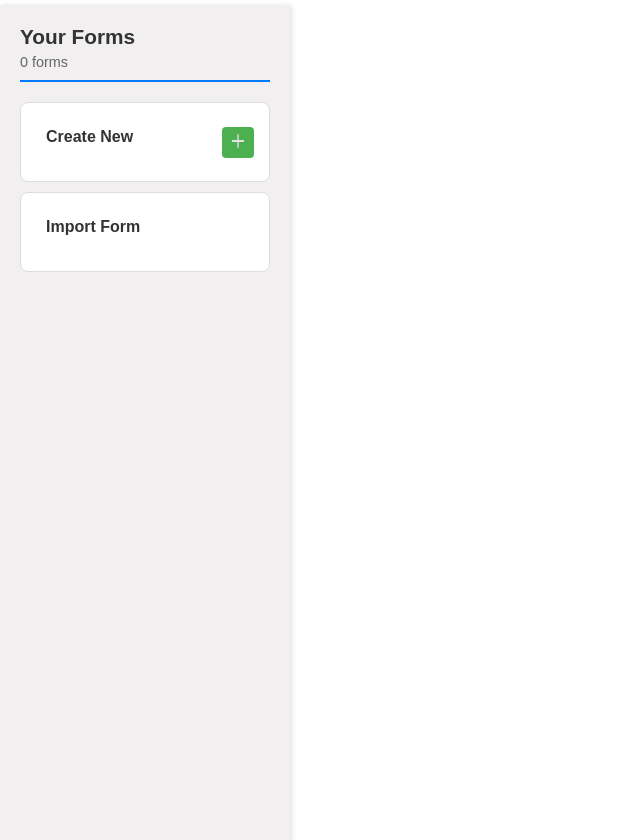
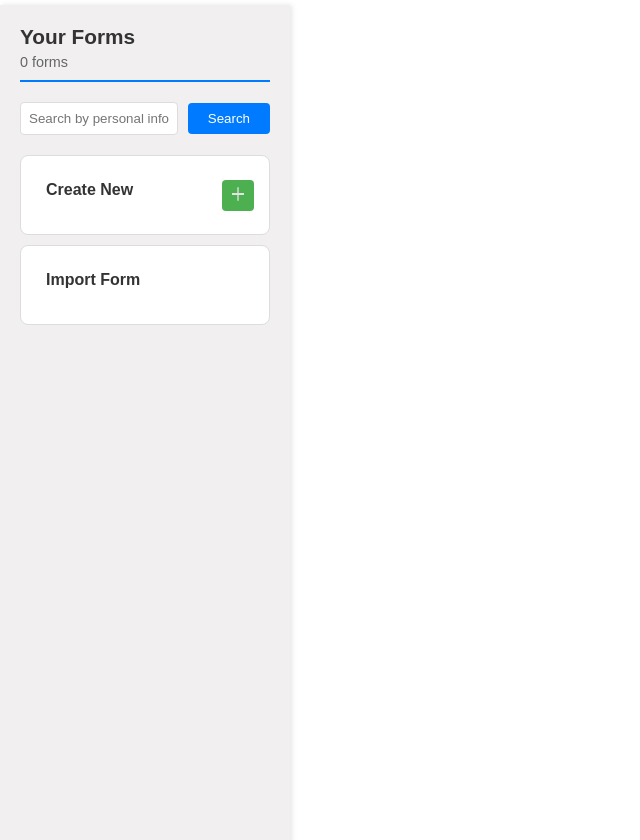
Before and after one commit to Gabrielkaos/PDS_SYSTEM_DJANGO, a Django app: page / in a window 1280 px wide. Shown: the part 80-920 px from the top of the page, without its empty margins (0-640 px from the left). Run offline with Django 4.2, Linux system fonts and the light colour scheme; the visitor is signed in with stand-in values (Sample User, id 1); data that the repository does not hold is empty.

Commit message:
added search

```diff
--- a/pds_app/forms.py
+++ b/pds_app/forms.py
@@ -8,7 +8,7 @@ class ImportForm(forms.Form):
 class OtherInformationForm(forms.ModelForm):
     class Meta:
         model = OtherInformation
-        fields = '__all__'  # Include all fields from the model
+        fields = '__all__'
         exclude = ['date_accomplished', 'user']
         widgets = {
             'with_third_degree': forms.Select(),
@@ -59,12 +59,6 @@ class EducationalBackgroundForm(forms.ModelForm):
         }
     def __init__(self, *args, **kwargs):
         super().__init__(*args, **kwargs)
-        # # Make all fields required
-        # for field_name, field in self.fields.items():
-        #     field.required = True
-        #     # Optionally, add 'required' attribute to widgets for frontend validation
-        #     if hasattr(field.widget.attrs, 'required'):
-        #         field.widget.attrs['required'] = 'required'
         pass
 
 class PersonalInformationForm(forms.ModelForm):
--- a/pds_app/static/pds_app/css/logout.css
+++ b/pds_app/static/pds_app/css/logout.css
@@ -1,4 +1,4 @@
-/* Simple Logout Styles */
+
 .logout-section {
     position: absolute;
     top: 40px;
--- a/pds_app/static/pds_app/css/modal.css
+++ b/pds_app/static/pds_app/css/modal.css
@@ -1,6 +1,4 @@
-/* ===========================
-   Modal Base
-=========================== */
+
 .modal {
     position: fixed;
     top: 0;
@@ -8,7 +6,7 @@
     width: 100%;
     height: 100%;
     background: rgba(0,0,0,0.5);
-    display: none; /* hidden by default */
+    display: none;
     align-items: center;
     justify-content: center;
     z-index: 1000;
@@ -21,9 +19,7 @@
     width: 100vw;
 }
 
-/* ===========================
-   Modal Content Box
-=========================== */
+
 .modal-content,
 .file-upload-content {
     background: white;
@@ -41,9 +37,7 @@
     position: relative;
 }
 
-/* ===========================
-   Close Button
-=========================== */
+
 .close {
     position: absolute;
     top: 10px;
@@ -58,9 +52,7 @@
     color: #dc3545;
 }
 
-/* ===========================
-   Form inside Modal
-=========================== */
+
 .modal-content form,
 .file-upload-content form {
     display: flex;
@@ -95,9 +87,7 @@
     color: #999;
 }
 
-/* ===========================
-   Buttons
-=========================== */
+
 .modal-content button,
 .file-upload-content button {
     padding: 12px 16px;
@@ -117,9 +107,7 @@
     box-shadow: 0 2px 6px rgba(0,0,0,0.2);
 }
 
-/* ===========================
-   Open Modal Button
-=========================== */
+
 .open-modal-button {
     background-color: #4CAF50;
     color: white;
@@ -133,22 +121,3 @@
 .open-modal-button:hover {
     background-color: #36c823;
 }
-
-/* ===========================
-   Responsive
-=========================== */
-@media (max-width: 768px) {
-    .modal-content,
-    .file-upload-content {
-        max-width: 90%;
-        padding: 15px;
-    }
-}
-
-@media (max-width: 425px) {
-    .modal-content,
-    .file-upload-content {
-        width: 85%;
-        padding: 15px;
-    }
-}
--- a/pds_app/static/pds_app/css/style.css
+++ b/pds_app/static/pds_app/css/style.css
@@ -1,3 +1,40 @@
+/*
+Search
+
+
+*/
+.search-section{
+    margin-bottom: 20px;
+}
+
+.search-section form{
+    display: flex;
+    gap: 10px;
+    align-items: center;
+}
+
+.search-section input{
+    flex: 1;
+    padding: 8px;
+    border: 1px solid #ddd;
+    border-radius: 4px;
+    width: 30px;
+}
+
+.search-section button{
+    padding: 8px 20px;
+    background: #007bff;
+    color: white;
+    border: none;
+    border-radius: 4px;
+    cursor: pointer;
+}
+
+.search-section p{
+    margin-top: 10px;
+    color: #666;
+}
+
 /*
 Errors
 
@@ -32,11 +69,6 @@ Errors
     border: 1px solid #bee5eb;
 }
 
-/*
-*/
-
-
-
 
 /*
 edit_form.html
@@ -69,9 +101,7 @@ edit_form.html
 .cancel-btn:hover {
     background: #545b62;
 }
-/*
 
-*/
 
 
 /*
@@ -233,13 +263,6 @@ all_forms.html
 }
 
 
-/*
-*/
-
-
-
-
-
 
 .modal {
     position: fixed;
@@ -285,18 +308,6 @@ body {
     font-family: Arial, sans-serif;
 }
 
-/* header {
-    background-color: #333;
-    color: white;
-    padding: 10px 20px;
-    position: fixed;
-    margin-bottom: 85px;
-    top: 0;
-    left: 0;
-    width: 100%;
-    z-index: 1000;
-    text-align: center;
-} */
 header {
     background-color: #333;
     color: white;
@@ -376,9 +387,9 @@ header p a {
 }
 
 .sidebar a.disabled-link {
-    color: #aaa; /* Faded color to indicate disabled state */
+    color: #aaa;
     cursor: not-allowed;
-    pointer-events: none; /* Prevent clicking */
+    pointer-events: none;
     text-decoration: none;
 }
 
@@ -389,8 +400,7 @@ header p a {
     padding: 20px;
 }
 
-/* Personal Info Form*/
-/* General Form Styles */
+
 .general-form {
     max-width: fit-content;
     margin: 0 auto;
@@ -407,20 +417,20 @@ header p a {
 .general-form table input,
 .general-form table select,
 .general-form table textarea {
-  width: 100%;           /* fill their cell */
-  box-sizing: border-box; /* ensures padding/border don’t expand width */
-  min-width: 0;           /* allows shrinking when table shrinks */
+  width: 100%;
+  box-sizing: border-box;
+  min-width: 0;
 }
 
 
 .general-form table {
   width: 100%;
-  table-layout: fixed; /* forces cells to respect available width */
+  table-layout: fixed;
   word-wrap: break-word;
 }
 
 
-/* Fieldset and Legend */
+
 fieldset {
     margin-bottom: 20px;
     padding: 15px;
@@ -435,7 +445,7 @@ legend {
     padding: 0 10px;
 }
 
-/* Form Rows */
+
 .form-row {
     display: flex;
     flex-direction: column;
@@ -458,7 +468,7 @@ legend {
     /* width: 100%; */
 }
 
-/* Buttons */
+
 .submit-btn {
     display: inline-block;
     padding: 10px 20px;
@@ -493,7 +503,6 @@ legend {
     box-shadow: 0 4px 6px rgba(0, 0, 0, 0.1);
 }
 
-/* Table design */
 .main-table {
     width: 100%;
     border-collapse: collapse;
@@ -528,7 +537,7 @@ td select {
 }
 
 
-/* Button Styling */
+
 
 .add-row-btn{
     margin-top:10px;
--- a/pds_app/static/pds_app/js/modal.js
+++ b/pds_app/static/pds_app/js/modal.js
@@ -5,7 +5,7 @@ document.addEventListener("DOMContentLoaded", function() {
     const openModalBtn = document.getElementById("openModalBtn");
     const closeModalBtn = document.getElementById("closeModalBtn");
 
-    // Open the modal
+
     openModalBtn.addEventListener("click", function() {
       modal.style.display = "flex";
       document.body.classList.add("no-scroll");
--- a/pds_app/templates/pds_app/edit_form.html
+++ b/pds_app/templates/pds_app/edit_form.html
@@ -697,7 +697,7 @@ function addWorkExperienceRow() {
 
 <script>
 function addCivilServiceRow() {
-    const tbody = document.querySelector('#eligibility-table tbody');  // ✅ target tbody
+    const tbody = document.querySelector('#eligibility-table tbody');
     const newRow = tbody.insertRow(-1);
 
     const columns = [
--- a/pds_app/templates/pds_app/forms.html
+++ b/pds_app/templates/pds_app/forms.html
@@ -19,6 +19,32 @@
 <div class="forms-header">
     <h3>Your Forms</h3>
     <p class="forms-count">{{ forms|length }} form{{ forms|pluralize }}</p>
+</div>
+
+<div class="search-section">
+    <a href="{% url 'create_form' %}" hidden id="hidden_a" style="margin: -10px;"></a>
+    <form method="get" action="{% url 'home' %}" id="form-search">
+        <input
+            type="text"
+            name="search"
+            value="{{ search_query }}"
+            placeholder="Search by personal info"
+        >
+        <button type="submit">
+            Search
+        </button>
+        {% if search_query %}
+        <button type="button" id="button_clear">
+            Clear
+        </button>
+        {% endif %}
+    </form>
+
+    {% if search_query %}
+    <p>
+        {{ total_forms }} result{{ total_forms|pluralize }} for "{{ search_query }}"
+    </p>
+    {% endif %}
 </div>
 
 <div class="forms-list">
@@ -57,6 +83,16 @@
             </button>
         </div>
 </div>
+
+<script>
+
+    const button_clear = document.getElementById("button_clear")
+
+    button_clear.addEventListener("click",()=>{
+        window.location = document.getElementById("hidden_a").href
+    })
+</script>
+
 <script>
   document.getElementById('createFormButton').addEventListener('click', function() {
     window.location = document.getElementById("createFormLink").href;
--- a/pds_app/views.py
+++ b/pds_app/views.py
@@ -8,8 +8,7 @@ from django.shortcuts import redirect, get_object_or_404
 import openpyxl
 from openpyxl.utils import get_column_letter
 from .forms import ImportForm
-from decimal import Decimal, InvalidOperation
-import datetime
+from django.db.models import Q
 
 
 @login_required
@@ -30,7 +29,7 @@ def import_form(request):
 
                 print("Workbook loaded successfully")
 
-                # --- Utility conversion helpers ---
+
                 def safe_str(val):
                     return "" if val is None else str(val).strip()
 
@@ -60,7 +59,7 @@ def import_form(request):
                     except Exception:
                         return None
 
-                # --- Parse top vertical key/value section (A:B columns) ---
+
                 def parse_vert_section(sheet, start_row=1, max_row=80):
                     data = {}
                     for row in sheet.iter_rows(min_row=start_row, max_row=max_row, max_col=2, values_only=True):
@@ -72,7 +71,7 @@ def import_form(request):
                 data = parse_vert_section(ws)
                 print("Parsed vertical section")
 
-                # --- Create PersonalInformation ---
+
                 personal = PersonalInformation.objects.create(
                     user=request.user,
                     surname=safe_str(data.get("Surname")),
@@ -101,7 +100,7 @@ def import_form(request):
                     citizenship=safe_str(data.get("Citizenship")),
                 )
 
-                # --- Create FamilyBackground ---
+
                 family = FamilyBackground.objects.create(
                     user=request.user,
                     spouse_surname=safe_str(data.get("Spouse Surname")),
@@ -122,7 +121,7 @@ def import_form(request):
                     mother_middlename=safe_str(data.get("Mother Middle Name")),
                 )
 
-                # --- Create OtherInformation ---
+
                 other = OtherInformation.objects.create(
                     user=request.user,
                     with_third_degree=safe_str(data.get("With Third Degree")) or "N",
@@ -153,7 +152,7 @@ def import_form(request):
                     id_issue_place=safe_str(data.get("ID Issue Place")),
                 )
 
-                # --- Section locators and table parsers ---
+
                 def find_section_start(ws, title):
                     for i, row in enumerate(ws.iter_rows(values_only=True), start=1):
                         if row and row[0] and title.strip().upper() in str(row[0]).upper():
@@ -168,11 +167,11 @@ def import_form(request):
                         data_list.append(list(row[:num_cols]))
                     return data_list
 
-                # --- EDUCATIONAL BACKGROUND ---
+
                 idx = find_section_start(ws, "EDUCATIONAL BACKGROUND")
                 educational = None
                 if idx:
-                    edu_data = parse_table(ws, idx + 1, 8)  # +1 to skip headers row
+                    edu_data = parse_table(ws, idx + 1, 8)
                     edu_dict = {}
                     for row in edu_data:
                         if not row[0]:
@@ -222,7 +221,7 @@ def import_form(request):
                     messages.warning(request, "Educational background section not found.")
                     educational = EducationalBackground.objects.create(user=request.user)
 
-                # --- CIVIL SERVICE ---
+
                 civil_objs = []
                 idx = find_section_start(ws, "CIVIL SERVICE ELIGIBILITY")
                 if idx:
@@ -237,7 +236,7 @@ def import_form(request):
                             license_validity=safe_date(row[5]),
                         ))
 
-                # --- WORK EXPERIENCE ---
+
                 work_objs = []
                 idx = find_section_start(ws, "WORK EXPERIENCE")
                 if idx:
@@ -254,7 +253,7 @@ def import_form(request):
                             govt_service=safe_str(row[7]) or "N",
                         ))
 
-                # --- VOLUNTARY WORK ---
+
                 vol_objs = []
                 idx = find_section_start(ws, "VOLUNTARY WORK")
                 if idx:
@@ -268,7 +267,7 @@ def import_form(request):
                             nature_of_work=safe_str(row[4]),
                         ))
 
-                # --- LEARNING & DEVELOPMENT ---
+
                 ld_objs = []
                 idx = find_section_start(ws, "LEARNING AND DEVELOPMENT")
                 if idx:
@@ -283,7 +282,7 @@ def import_form(request):
                             conducted_by=safe_str(row[5]),
                         ))
 
-                # --- CompleteForm creation ---
+
                 complete_form = CompleteForm.objects.create(
                     user=request.user,
                     personal_information=personal,
@@ -320,14 +319,14 @@ def export_form(request, form_id):
 
     row = 1
 
-    # Helper for writing label/value
+
     def write(label, value):
         nonlocal row
         ws.cell(row=row, column=1, value=label)
         ws.cell(row=row, column=2, value=str(value) if value is not None else "")
         row += 1
 
-    # Personal Information
+
     p = form.personal_information
     write("Surname", p.surname)
     write("First Name", p.firstname)
@@ -408,7 +407,6 @@ def export_form(request, form_id):
 
     row += 2
 
-    # EDUCATIONAL BACKGROUND (can be structured as table; example: Elementary row)
     ws.cell(row=row, column=1, value="EDUCATIONAL BACKGROUND"); row += 1
     e = form.educational_background
 
@@ -422,35 +420,30 @@ def export_form(request, form_id):
 
     row = ws.max_row + 2
 
-    # CIVIL SERVICE ELIGIBILITY
     ws.cell(row=row, column=1, value="CIVIL SERVICE ELIGIBILITY"); row += 1
     ws.append(["Career Service", "Rating", "Exam Date", "Exam Place", "License #", "License Validity"])
     for item in form.civil_service.all():
         ws.append([item.career_service, item.rating, item.exam_date, item.exam_place, item.license_number, item.license_validity])
     row = ws.max_row + 2
 
-    # WORK EXPERIENCE
     ws.cell(row=row, column=1, value="WORK EXPERIENCE"); row += 1
     ws.append(["From", "To", "Position Title", "Department/Agency", "Monthly Salary", "Salary Grade & STEP", "Status of Appointment", "Govt Service"])
     for w in form.work_experience.all():
         ws.append([w.from_date, w.to_date, w.position_title, w.department, w.monthly_salary, w.salary_grade, w.status_of_appointment, w.govt_service])
     row = ws.max_row + 2
 
-    # VOLUNTARY WORK
     ws.cell(row=row, column=1, value="VOLUNTARY WORK"); row += 1
     ws.append(["Organization", "From", "To", "Hours", "Nature"])
     for v in form.voluntary_work.all():
         ws.append([v.organization_name, v.from_date, v.to_date, v.number_of_hours, v.nature_of_work])
     row = ws.max_row + 2
 
-    # LEARNING AND DEVELOPMENT
     ws.cell(row=row, column=1, value="LEARNING AND DEVELOPMENT"); row += 1
     ws.append(["Title", "From", "To", "Hours", "Type", "Conducted By"])
     for l in form.learning_development.all():
         ws.append([l.title, l.from_date, l.to_date, l.number_of_hours, l.type_of_ld, l.conducted_by])
     row = ws.max_row + 2
 
-    # Auto-adjust column width
     for col in ws.columns:
         max_length = 0
         col_letter = get_column_letter(col[0].column)
@@ -459,7 +452,6 @@ def export_form(request, form_id):
                 max_length = max(max_length, len(str(cell.value)))
         ws.column_dimensions[col_letter].width = max_length + 2
 
-    # Prepare response
     response = HttpResponse(
         content_type='application/vnd.openxmlformats-officedocument.spreadsheetml.sheet')
     filename = f'PDS_{form.name}_{form.id}.xlsx'
@@ -469,11 +461,33 @@ def export_form(request, form_id):
 
 @login_required
 def home(request):
-    forms1 = CompleteForm.objects.filter(user=request.user)
+    forms_list = CompleteForm.objects.filter(user=request.user).select_related(
+        'personal_information'
+    )
+
+    search_query = request.GET.get('search', '').strip()
+    if search_query:
+        forms_list = forms_list.filter(
+            Q(personal_information__surname__icontains=search_query) |
+            Q(personal_information__firstname__icontains=search_query) |
+            Q(personal_information__email_address__icontains=search_query) |
+            Q(personal_information__mobile_no__icontains=search_query)
+        ).distinct()
+
+    sort_by = request.GET.get('sort', '-created_at')
+    if sort_by in ['name', '-name', 'created_at', '-created_at']:
+        forms_list = forms_list.order_by(sort_by)
+
     form = ImportForm()
-    return render(request, "pds_app/forms.html", {"forms": forms1, "form":form})
-    # forms1 = CompleteForm.objects.all()
-    # return render(request,"pds_app/forms.html",{"forms":forms1})
+
+    context = {
+        'forms': forms_list,
+        'form': form,
+        'search_query': search_query,
+        'total_forms' : forms_list.__len__()
+    }
+
+    return render(request, "pds_app/forms.html", context)
 
 @login_required
 def all_forms(request, form_id):
@@ -488,14 +502,12 @@ def all_forms(request, form_id):
 
 @login_required
 def forms(request):
-    """Show only user's forms"""
     user_forms = CompleteForm.objects.filter(user=request.user)
     form = ImportForm()
     return render(request, "pds_app/forms.html", {"forms": user_forms,"form":form})
 
 @login_required
 def delete_form(request, form_id):
-    """Ensure users can only delete their own forms"""
     form = get_object_or_404(CompleteForm, id=form_id, user=request.user)
 
     if request.method == "POST":
@@ -537,11 +549,8 @@ def edit_form(request, form_id):
             other_form.save()
             print("Saved")
 
-            # save civil service eligibility
-            # Delete existing civil service records
             form_instance.civil_service.all().delete()
 
-            # Save new civil service records
             career_services = request.POST.getlist('career_service[]')
             ratings = request.POST.getlist('rating[]')
             exam_dates = request.POST.getlist('exam_date[]')
@@ -572,7 +581,6 @@ def edit_form(request, form_id):
             form_instance.civil_service.set(civil_services)
 
 
-            # Delete and recreate Work Experience
             form_instance.work_experience.all().delete()
             work_from_dates = request.POST.getlist('work_from_date[]')
             work_experiences = []
@@ -592,7 +600,6 @@ def edit_form(request, form_id):
                     work_experiences.append(work_exp)
             form_instance.work_experience.set(work_experiences)
 
-            # Delete and recreate Voluntary Work
             form_instance.voluntary_work.all().delete()
             voluntary_orgs = request.POST.getlist('voluntary_org[]')
             voluntary_works = []
@@ -609,7 +616,6 @@ def edit_form(request, form_id):
                     voluntary_works.append(voluntary)
             form_instance.voluntary_work.set(voluntary_works)
 
-            # Delete and recreate Learning Development
             form_instance.learning_development.all().delete()
             learning_titles = request.POST.getlist('learning_title[]')
 
@@ -629,7 +635,6 @@ def edit_form(request, form_id):
             form_instance.learning_development.set(learning_developments)
 
 
-            # Update form name if provided
             if 'form_name' in request.POST:
                 form_instance.save()
                 print("saved form name")
@@ -644,7 +649,6 @@ def edit_form(request, form_id):
                         for error in errors:
                             messages.error(request, f"{form[field].label}: {error}")
     else:
-        # Pre-populate forms with existing data
         personal_form = PersonalInformationForm(instance=form_instance.personal_information)
         family_form = FamilyBackgroundForm(instance=form_instance.family_background)
         education_form = EducationalBackgroundForm(instance=form_instance.educational_background)
@@ -691,9 +695,6 @@ def create_form(request):
             print("Saved")
 
 
-
-            # Save ManyToMany related objects
-            # Civil Service Eligibility
             career_services = request.POST.getlist('career_service[]')
             ratings = request.POST.getlist('rating[]')
             exam_dates = request.POST.getlist('exam_date[]')
@@ -715,7 +716,6 @@ def create_form(request):
                     civil_services.append(civil_service)
 
 
-            # Work Experience
             work_from_dates = request.POST.getlist('work_from_date[]')
             work_experiences = []
             for i in range(len(work_from_dates)):
@@ -733,7 +733,6 @@ def create_form(request):
                     )
                     work_experiences.append(work_exp)
 
-            # Voluntary Work
             voluntary_orgs = request.POST.getlist('voluntary_org[]')
             voluntary_works = []
             for i in range(len(voluntary_orgs)):
@@ -748,7 +747,6 @@ def create_form(request):
                     )
                     voluntary_works.append(voluntary)
 
-            # Learning and Development
             learning_titles = request.POST.getlist('learning_title[]')
             learning_developments = []
             for i in range(len(learning_titles)):
@@ -764,7 +762,6 @@ def create_form(request):
                     )
                     learning_developments.append(learning)
 
-            # Create the CompleteForm instance and save related objects after
             complete_form = CompleteForm.objects.create(
                 user=request.user,
                 personal_information=personal_inst,
@@ -787,7 +784,6 @@ def create_form(request):
                             messages.error(request, f"{form[field].label}: {error}")
 
     else:
-        # Pre-populate empty forms
         personal_form = PersonalInformationForm()
         family_form = FamilyBackgroundForm()
         education_form = EducationalBackgroundForm()
```
Also changed, not shown: pds_app/models.py (+8 -15 lines), pds_app/static/pds_app/css/login.css (+4 -22 lines).
